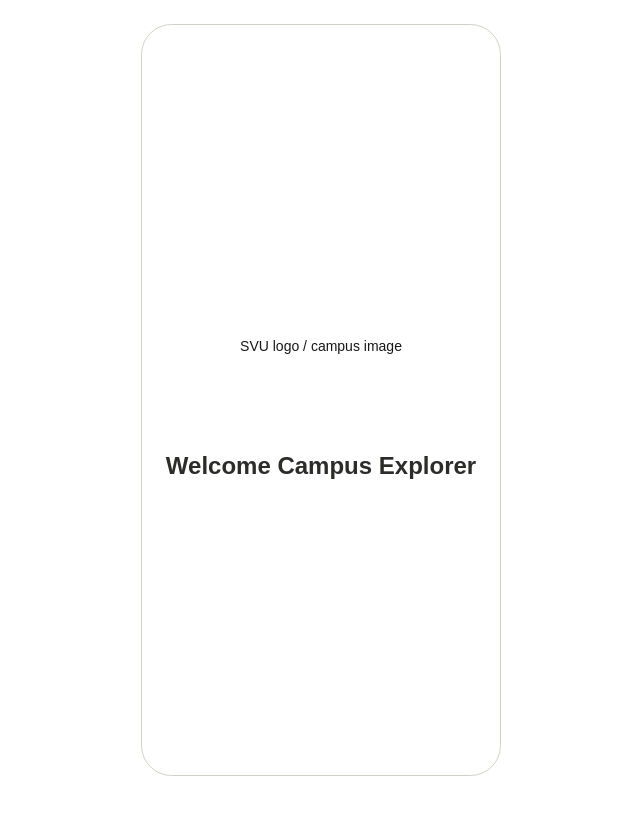
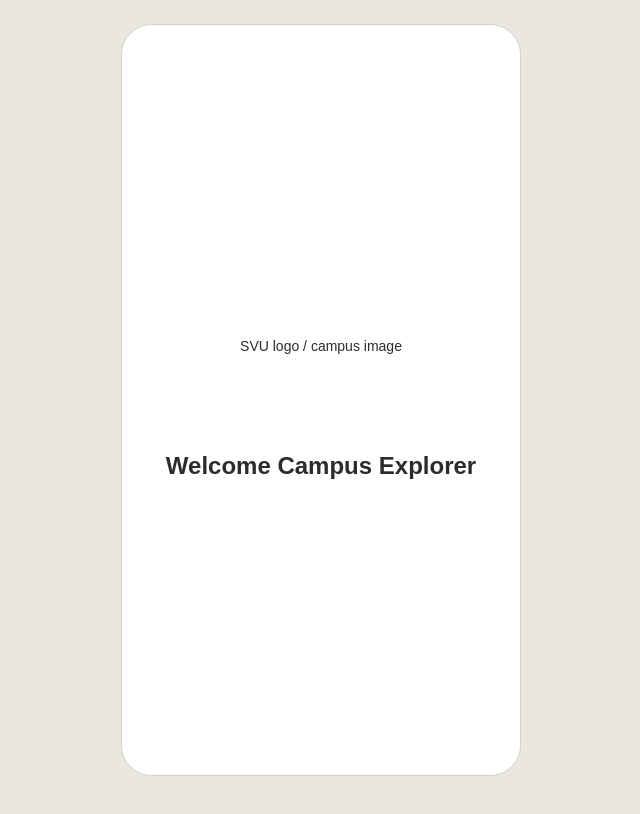
Before and after one commit to RikuNotUki/Somaiya-Campus-Exploration-V2, a Next.js app: page / in a window 1280 px wide. Shown: the top 814 px of the page, without its empty margins (319-959 px from the left). Built offline with nearby package versions, Linux system fonts and the light colour scheme.

Commit message:
Add real location content, fix layout width bug

```diff
--- a/src/app/globals.css
+++ b/src/app/globals.css
@@ -30,11 +30,29 @@
   --font-sans: Arial, Helvetica, sans-serif;
 }
 
+* {
+  box-sizing: border-box;
+}
+
+html,
+body {
+  width: 100%;
+  min-height: 100%;
+  margin: 0;
+  padding: 0;
+}
+
 body {
   background: #e9e7df;
+  color: var(--color-ink);
+  font-family: var(--font-sans);
 }
 
+/* The phone-frame card every screen renders inside. Width is explicit
+   (not just max-width) so it never depends on a parent's flex/stretch
+   behavior — this is what was causing the narrow flash on load. */
 .app-frame {
+  width: 100%;
   max-width: 400px;
   margin: 0 auto;
   min-height: 100vh;
@@ -51,28 +69,3 @@ body {
     overflow: hidden;
   }
 }
-
-:root {
-  --background: #ffffff;
-  --foreground: #171717;
-}
-
-@theme inline {
-  --color-background: var(--background);
-  --color-foreground: var(--foreground);
-  --font-sans: var(--font-geist-sans);
-  --font-mono: var(--font-geist-mono);
-}
-
-@media (prefers-color-scheme: dark) {
-  :root {
-    --background: #0a0a0a;
-    --foreground: #ededed;
-  }
-}
-
-body {
-  background: var(--background);
-  color: var(--foreground);
-  font-family: Arial, Helvetica, sans-serif;
-}
--- a/src/app/layout.tsx
+++ b/src/app/layout.tsx
@@ -9,7 +9,7 @@ export const metadata: Metadata = {
 export default function RootLayout({ children }: LayoutProps<"/">) {
   return (
     <html lang="en" className="h-full antialiased">
-      <body className="min-h-full flex flex-col">{children}</body>
+      <body>{children}</body>
     </html>
   );
 }
```
Also changed, not shown: content/categories.csv, content/locations.csv, content/quiz_questions.csv.
